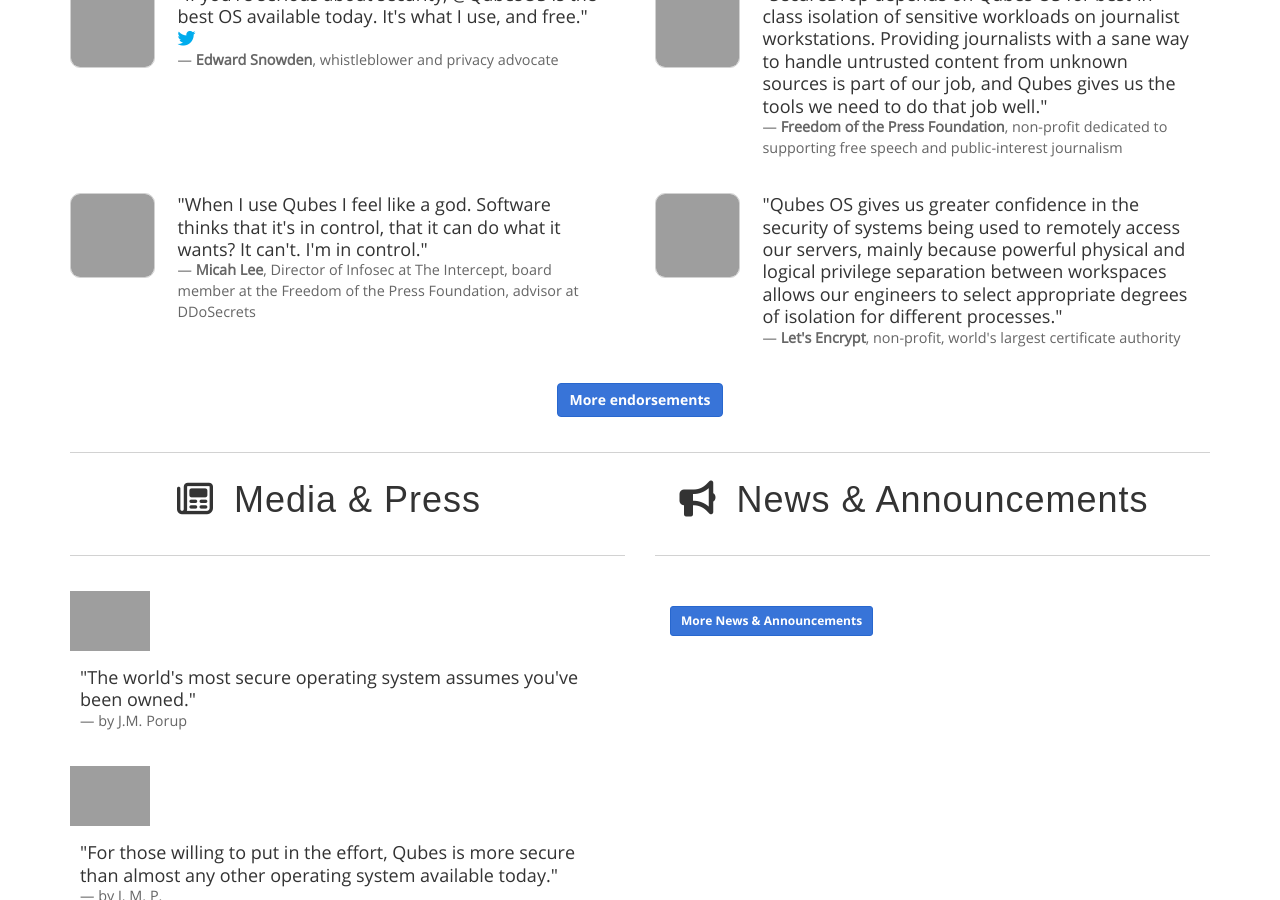
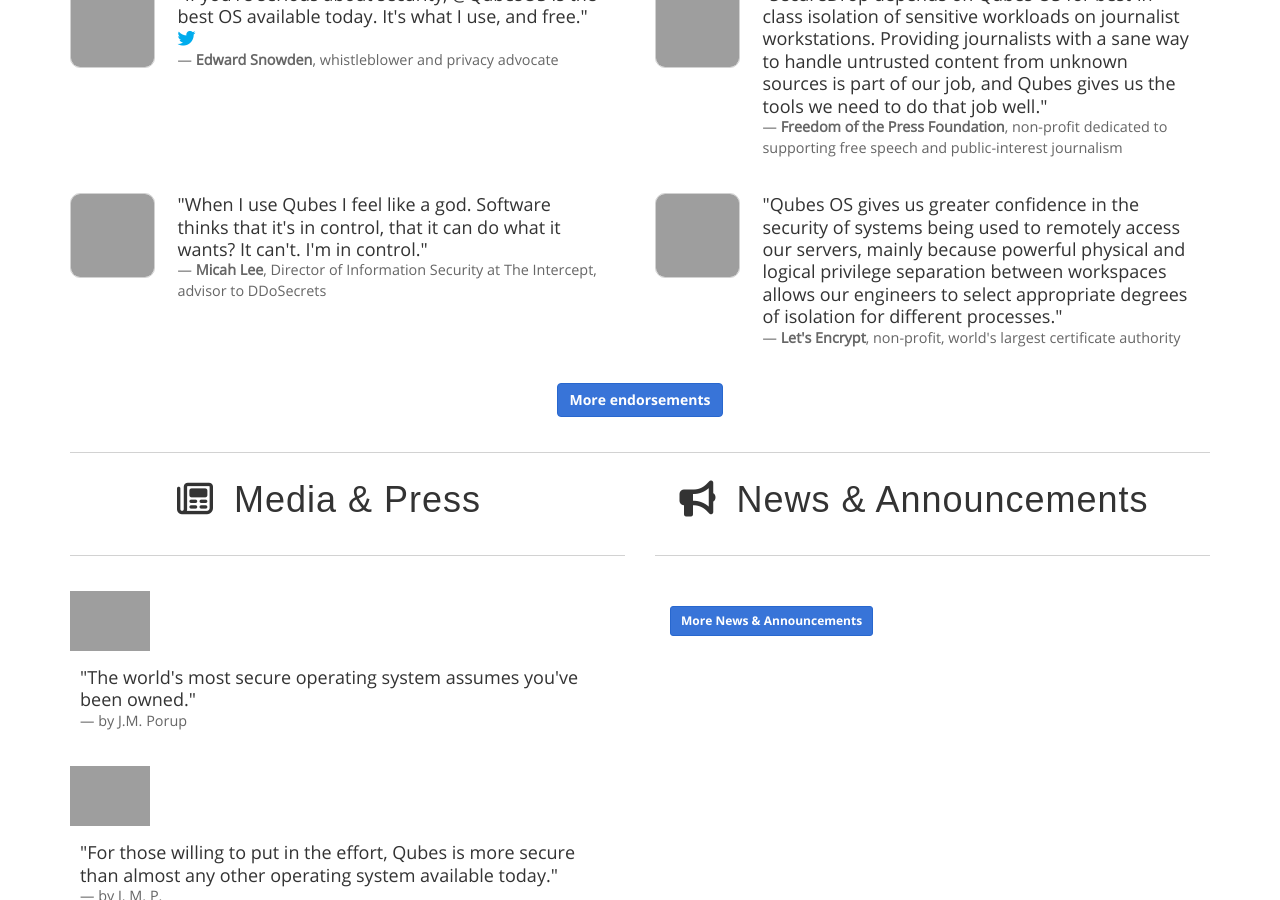
Before and after one commit to QubesOS/qubesos.github.io, a Jekyll site: the page built from pages/home.html, in a window 1280 px wide and 900 px high, scrolled down 812 px, cut to the strip 0-900 px from the top of the window. Built offline with Jekyll 4.4.1, drawn with Linux system fonts in a browser that asks for light colours; some web fonts are replaced; grey boxes are pictures that could not be loaded.

Commit message:
update reference for Micah Lee - main page

```diff
--- a/pages/home.html
+++ b/pages/home.html
@@ -75,7 +75,7 @@ title: "Qubes OS: A reasonably secure operating system"
       </div>
       <div class="col-lg-5 col-md-5">
         <blockquote>"When I use Qubes I feel like a god. Software thinks that it's in control, that it can do what it wants? It can't. I'm in control."
-          <footer><b>Micah Lee</b>, Director of Infosec at The Intercept, board member at the Freedom of the Press Foundation, advisor at DDoSecrets</footer>
+          <footer><b>Micah Lee</b>, Director of Information Security at The Intercept, advisor to DDoSecrets</footer>
         </blockquote>
       </div>
       <div class="col-lg-1 col-md-1 text-center">
```
